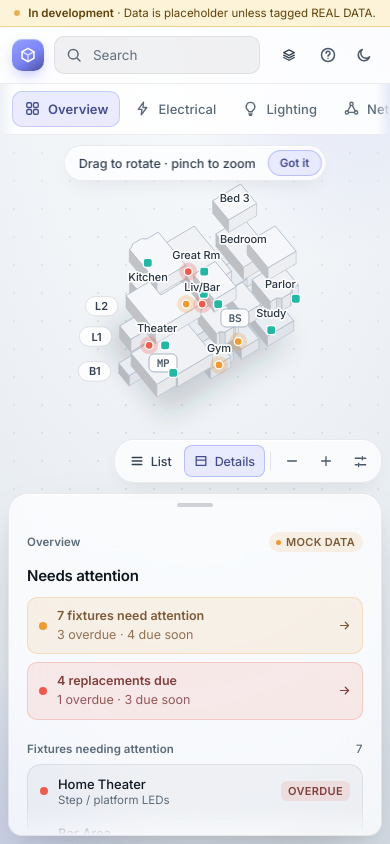
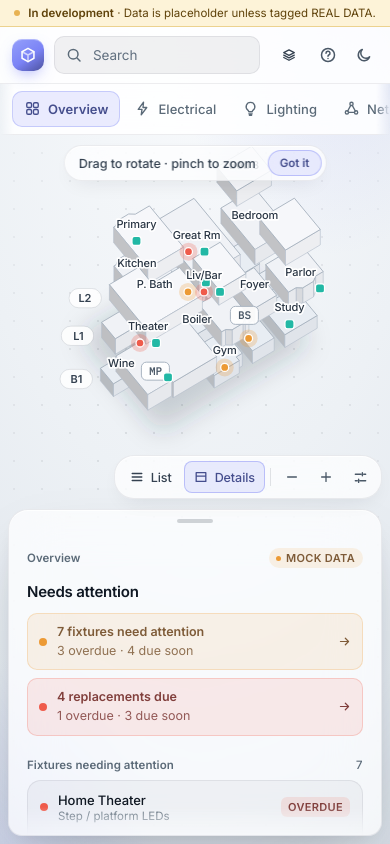
Before and after one commit to KrishnaKumar-BAESS/SmartHome, a React (Vite) app in the folder home-docs/apps/web/: page / in a window 390 px wide. Built offline with nearby package versions, Linux system fonts and the light colour scheme.

Commit message:
feat(home-docs): halo highlighted rooms and size the phone model
Give highlighted rooms a soft accent halo, draw ceiling edges a step
brighter than wall seams, and fit the phone model between the view
row and the dock with a slightly shorter details sheet.

```diff
--- a/home-docs/apps/web/src/features/house/house-controller.jsx
+++ b/home-docs/apps/web/src/features/house/house-controller.jsx
@@ -1587,12 +1587,12 @@ export class HouseController extends Component {
         ? railRight
         : railRight + listW + G;
     const rightPx = narrow ? 0 : S.rightHidden ? G : G + detW + G;
-    const sheetH = narrow ? Math.round(vh * (vh < 520 ? 0.46 : 0.42)) : 0;
+    const sheetH = narrow ? Math.round(vh * (vh < 520 ? 0.46 : 0.4)) : 0;
     const topPx = narrow ? 108 : G + 56 + G;
     const bottomPx = narrow ? (S.rightHidden ? 0 : sheetH + 8) : G;
     const freeW = Math.max(120, vw - leftPx - rightPx);
     // On phones the model dock floats above the sheet; keep the model clear.
-    const dockReserve = narrow ? 28 : 0;
+    const dockReserve = narrow ? 64 : 0;
     const freeH = Math.max(120, vh - topPx - bottomPx - dockReserve);
     const ms = Math.min(1.5, Math.max(1, Math.min(vw / 960, vh / 600)));
     return {
@@ -1615,7 +1615,11 @@ export class HouseController extends Component {
       freeH,
       cx: leftPx + freeW / 2,
       cy: topPx + freeH / 2,
-      fit: 0.72 * Math.min(freeW * 1.35, freeH),
+      // Phones give the model the most room they can: it is the only
+      // visual there, so it fills the free height instead of 72 % of it.
+      fit: narrow
+        ? Math.min(freeH * 0.95, freeW * 1.15)
+        : 0.72 * Math.min(freeW * 1.35, freeH),
       ms,
     };
   }
--- a/home-docs/apps/web/src/features/house/scene.jsx
+++ b/home-docs/apps/web/src/features/house/scene.jsx
@@ -195,6 +195,9 @@ export function renderScene(house, opt = {}) {
     return light ? 0.79 + 0.18 * lam : 0.6 + 0.3 * lam;
   };
   const baseStroke = light ? '#b3bdc9' : '#566275';
+  // Ceiling edges read a step brighter than wall seams, so each room's
+  // footprint stays crisp against its own walls.
+  const topEdge = light ? '#a6b1be' : '#6c7a90';
   const dimOp = light ? 0.18 : 0.32;
   const markerRing = light ? '#ffffff' : '#0b0e13';
   const labelFill = light ? '#2a3644' : '#dde4ec';
@@ -217,7 +220,7 @@ export function renderScene(house, opt = {}) {
       : hov
         ? house.mix(top, hiColor, 0.18)
         : top;
-    const topStroke = sel || hov ? hiColor : baseStroke;
+    const topStroke = sel || hov ? hiColor : topEdge;
     const wallBase = sel ? house.mixHex(top, hiColor, 0.32) : top;
     const faceOp =
       (hasFocus ? (sel ? 1 : hov ? 0.55 : dimOp) : 1) * introP(r.floor);
@@ -313,6 +316,10 @@ export function renderScene(house, opt = {}) {
     );
   }
 
+  // Highlighted rooms emit a soft halo of their accent (skipped mid-drag).
+  const glowTops = S.dragging
+    ? []
+    : faces.filter((f) => f.isTop && isHi(f.rid));
   faces.forEach((f) => {
     const clickable = opt.onRoomClick && f.rid;
     const rProps = clickable
@@ -364,6 +371,41 @@ export function renderScene(house, opt = {}) {
       ),
     );
   });
+
+  if (glowTops.length) {
+    els.push(
+      RE(
+        'defs',
+        { key: 'glow-defs' },
+        RE(
+          'filter',
+          {
+            id: 'selGlow',
+            x: '-60%',
+            y: '-60%',
+            width: '220%',
+            height: '220%',
+          },
+          RE('feGaussianBlur', { stdDeviation: 10 * ms }),
+        ),
+      ),
+    );
+    glowTops.forEach((f) =>
+      els.push(
+        RE('path', {
+          key: `glow-${f.rid}`,
+          d: f.d,
+          fill: hiColor,
+          opacity: (light ? 0.3 : 0.42) * f.op,
+          filter: 'url(#selGlow)',
+          style: {
+            pointerEvents: 'none',
+            mixBlendMode: light ? 'multiply' : 'screen',
+          },
+        }),
+      ),
+    );
+  }
 
   // Markers and labels join once every floor has landed (see styles.css).
   if (introT < 1) return els;
```
Also changed, not shown: 1 other file (tests, documents, lock files or other folders).
